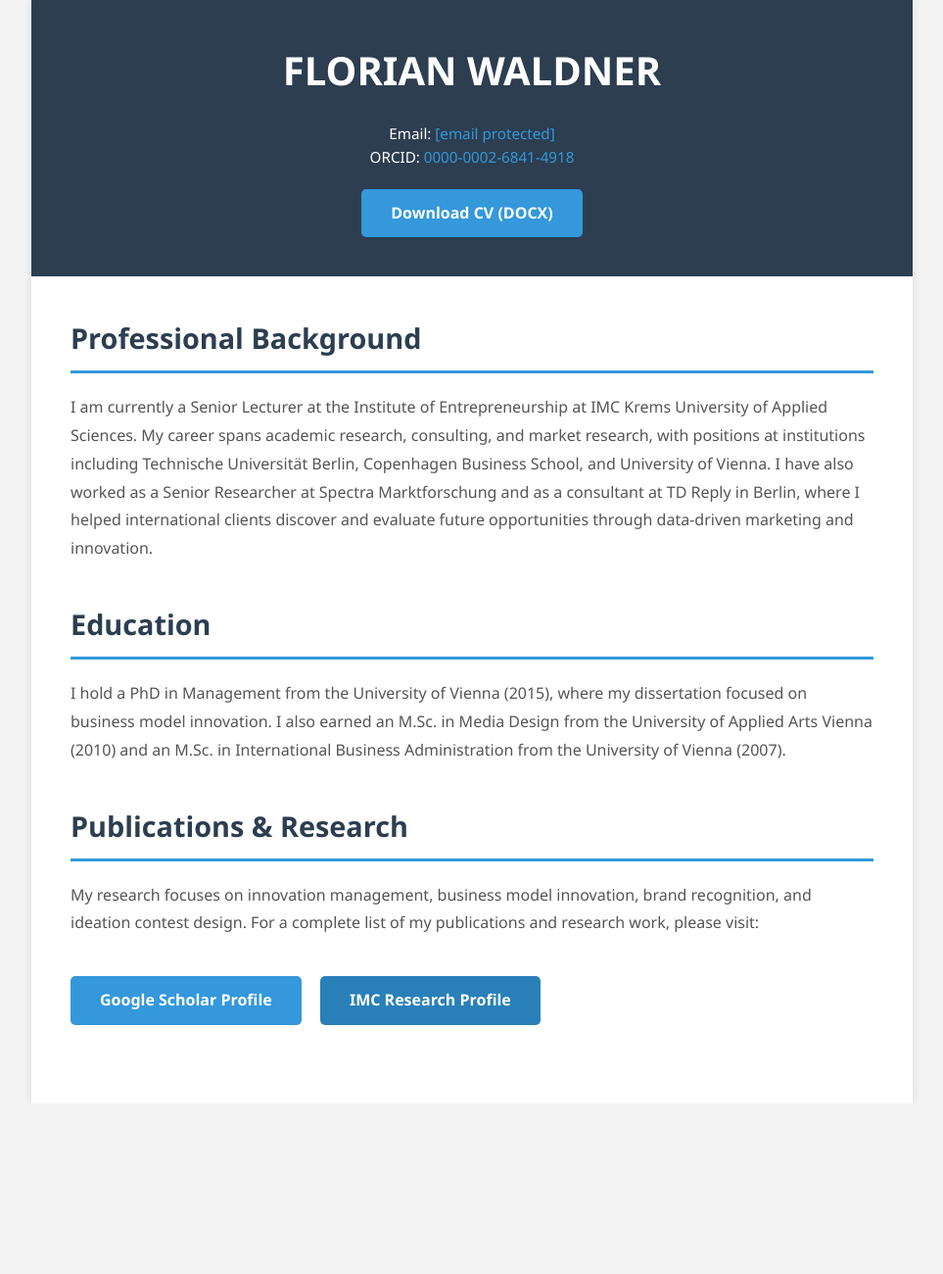
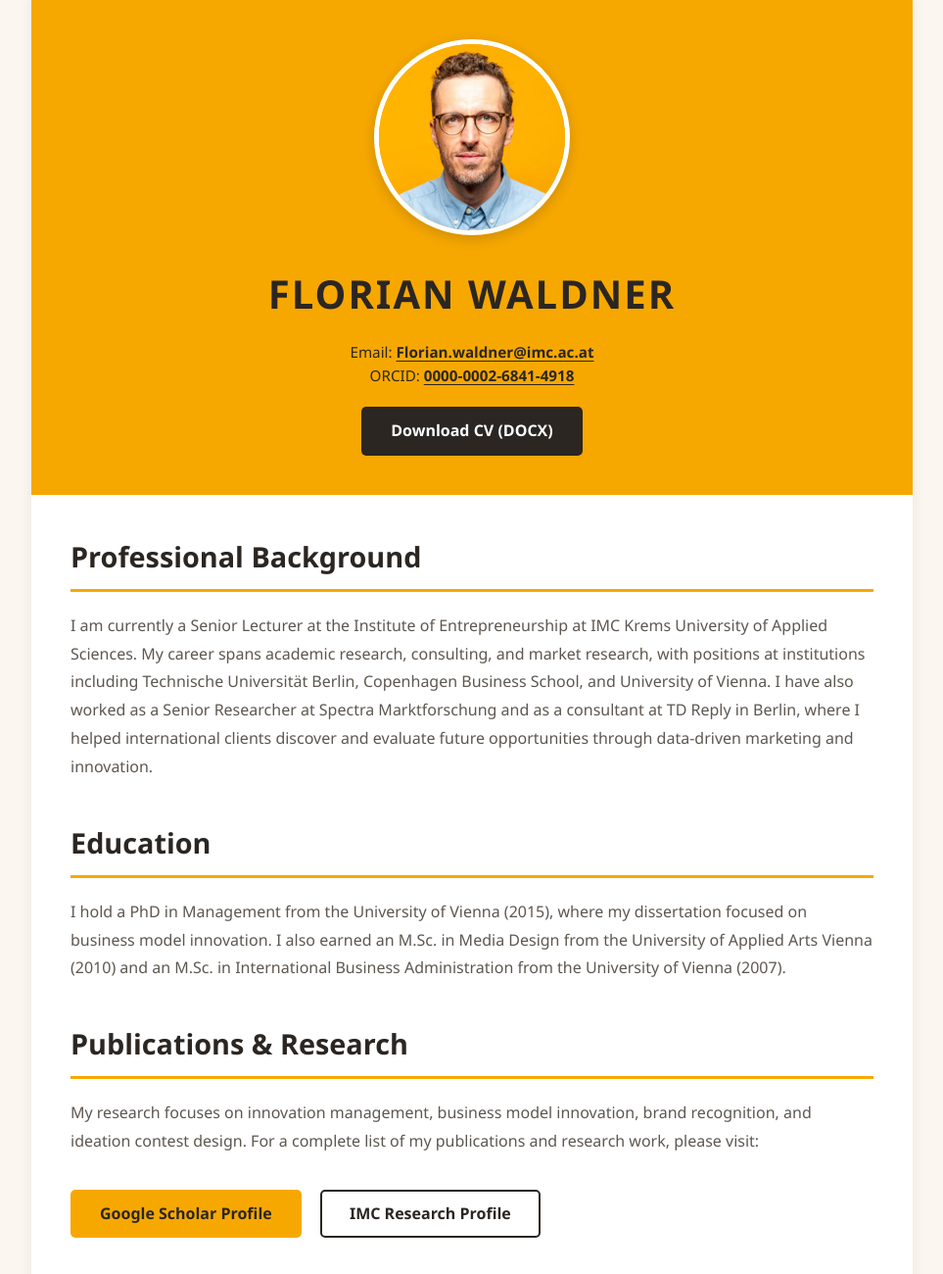
Before and after one commit to 13bitstrings/13bitstrings.github.io, a plain HTML site: page index.html in a window 1280 px wide. Shown: the top 1300 px of the page at 98% size, without its empty margins (158-1121 px from the left). Before the commit the page ends 1126 px from the top, so only its background shows below. Drawn offline with Linux system fonts and the light colour scheme.

Commit message:
Add files via upload

```diff
--- a/index.html
+++ b/index.html
@@ -5,6 +5,16 @@
     <meta name="viewport" content="width=device-width, initial-scale=1.0">
     <title>Florian Waldner - CV</title>
     <style>
+        :root {
+            --amber: #F7A800;
+            --amber-dark: #D98F00;
+            --charcoal: #2B2622;
+            --text: #3A3530;
+            --muted: #5E5750;
+            --sky: #C8E3F5;
+            --bg: #FBF7F0;
+        }
+
         * {
             margin: 0;
             padding: 0;
@@ -14,53 +24,86 @@
         body {
             font-family: 'Segoe UI', Tahoma, Geneva, Verdana, sans-serif;
             line-height: 1.6;
-            color: #333;
-            background-color: #f4f4f4;
+            color: var(--text);
+            background-color: var(--bg);
         }
 
         .container {
             max-width: 900px;
             margin: 0 auto;
             background-color: white;
-            box-shadow: 0 0 10px rgba(0,0,0,0.1);
+            box-shadow: 0 0 12px rgba(43, 38, 34, 0.08);
         }
 
         header {
-            background-color: #2c3e50;
-            color: white;
+            background-color: var(--amber);
+            color: var(--charcoal);
             padding: 40px;
             text-align: center;
         }
 
+        .photo {
+            width: 200px;
+            height: 200px;
+            border-radius: 50%;
+            object-fit: cover;
+            border: 5px solid white;
+            box-shadow: 0 4px 14px rgba(43, 38, 34, 0.2);
+            margin-bottom: 20px;
+        }
+
         header h1 {
             font-size: 2.5em;
+            letter-spacing: 0.05em;
             margin-bottom: 10px;
         }
 
         .contact-info {
-            margin-top: 20px;
+            margin-top: 15px;
             font-size: 0.95em;
         }
 
         .contact-info a {
-            color: #3498db;
-            text-decoration: none;
+            color: var(--charcoal);
+            font-weight: 600;
+            text-decoration: underline;
+            text-underline-offset: 3px;
         }
 
-        .download-btn {
+        .btn {
             display: inline-block;
             margin-top: 20px;
             padding: 12px 30px;
-            background-color: #3498db;
+            background-color: var(--charcoal);
             color: white;
             text-decoration: none;
             border-radius: 5px;
             font-weight: bold;
-            transition: background-color 0.3s;
+            transition: background-color 0.3s, color 0.3s;
         }
 
-        .download-btn:hover {
-            background-color: #2980b9;
+        .btn:hover {
+            background-color: #4A423B;
+        }
+
+        .btn-amber {
+            background-color: var(--amber);
+            color: var(--charcoal);
+        }
+
+        .btn-amber:hover {
+            background-color: var(--amber-dark);
+        }
+
+        .btn-outline {
+            background-color: white;
+            color: var(--charcoal);
+            border: 2px solid var(--charcoal);
+            padding: 10px 28px;
+        }
+
+        .btn-outline:hover {
+            background-color: var(--sky);
         }
 
         .content {
@@ -73,16 +116,20 @@
 
         section p {
             line-height: 1.8;
-            color: #555;
+            color: var(--muted);
             margin-bottom: 15px;
         }
 
         h2 {
-            color: #2c3e50;
-            border-bottom: 3px solid #3498db;
+            color: var(--charcoal);
+            border-bottom: 3px solid var(--amber);
             padding-bottom: 10px;
             margin-bottom: 20px;
             font-size: 1.8em;
+        }
+
+        .links .btn {
+            margin-right: 15px;
         }
 
         @media (max-width: 768px) {
@@ -98,8 +145,9 @@
                 font-size: 2em;
             }
 
-            .info-grid {
-                grid-template-columns: 1fr;
+            .photo {
+                width: 160px;
+                height: 160px;
             }
         }
     </style>
@@ -107,12 +155,13 @@
 <body>
     <div class="container">
         <header>
+            <img src="photo.jpg" alt="Portrait of Florian Waldner" class="photo">
             <h1>FLORIAN WALDNER</h1>
             <div class="contact-info">
-                <p>Email: <a href="/cdn-cgi/l/email-protection#87c1ebe8f5eee6e9a9f0e6ebe3e9e2f5c7eeeae4a9e6e4a9e6f3"><span class="__cf_email__" data-cfemail="50163c3f2239313e7e27313c343e352210393d337e31337e3124">[email&#160;protected]</span></a></p>
+                <p>Email: <a href="mailto:Florian.waldner@imc.ac.at">Florian.waldner@imc.ac.at</a></p>
                 <p>ORCID: <a href="https://orcid.org/0000-0002-6841-4918" target="_blank">0000-0002-6841-4918</a></p>
             </div>
-            <a href="CV_Florian_Waldner.docx" class="download-btn" download>Download CV (DOCX)</a>
+            <a href="CV_Florian_Waldner.docx" class="btn" download>Download CV (DOCX)</a>
         </header>
 
         <div class="content">
@@ -137,14 +186,14 @@
             </section>
 
             <section id="publications">
-                <h2>Publications & Research</h2>
+                <h2>Publications &amp; Research</h2>
                 <p>
                     My research focuses on innovation management, business model innovation, brand recognition, and ideation
                     contest design. For a complete list of my publications and research work, please visit:
                 </p>
-                <div style="margin-top: 20px;">
-                    <a href="https://scholar.google.com/citations?user=gHrhTcgAAAAJ&hl=en&oi=ao" target="_blank" class="download-btn" style="margin-right: 15px; background-color: #3498db;">Google Scholar Profile</a>
-                    <a href="https://research.imc.ac.at/de/persons/florian-waldner/" target="_blank" class="download-btn" style="background-color: #2980b9;">IMC Research Profile</a>
+                <div class="links">
+                    <a href="https://scholar.google.com/citations?user=gHrhTcgAAAAJ&amp;hl=en&amp;oi=ao" target="_blank" class="btn btn-amber">Google Scholar Profile</a>
+                    <a href="https://research.imc.ac.at/de/persons/florian-waldner/" target="_blank" class="btn btn-outline">IMC Research Profile</a>
                 </div>
             </section>
         </div>
```
Also changed, not shown: photo.jpg (added).
